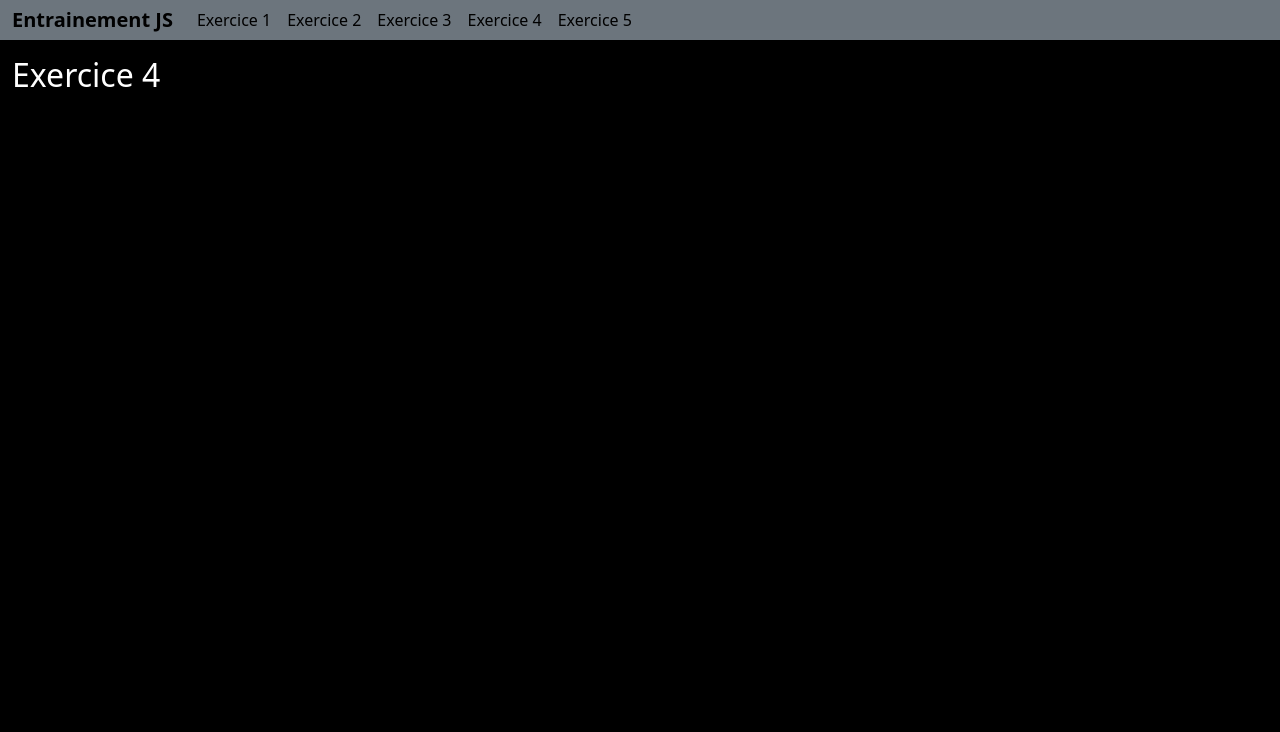
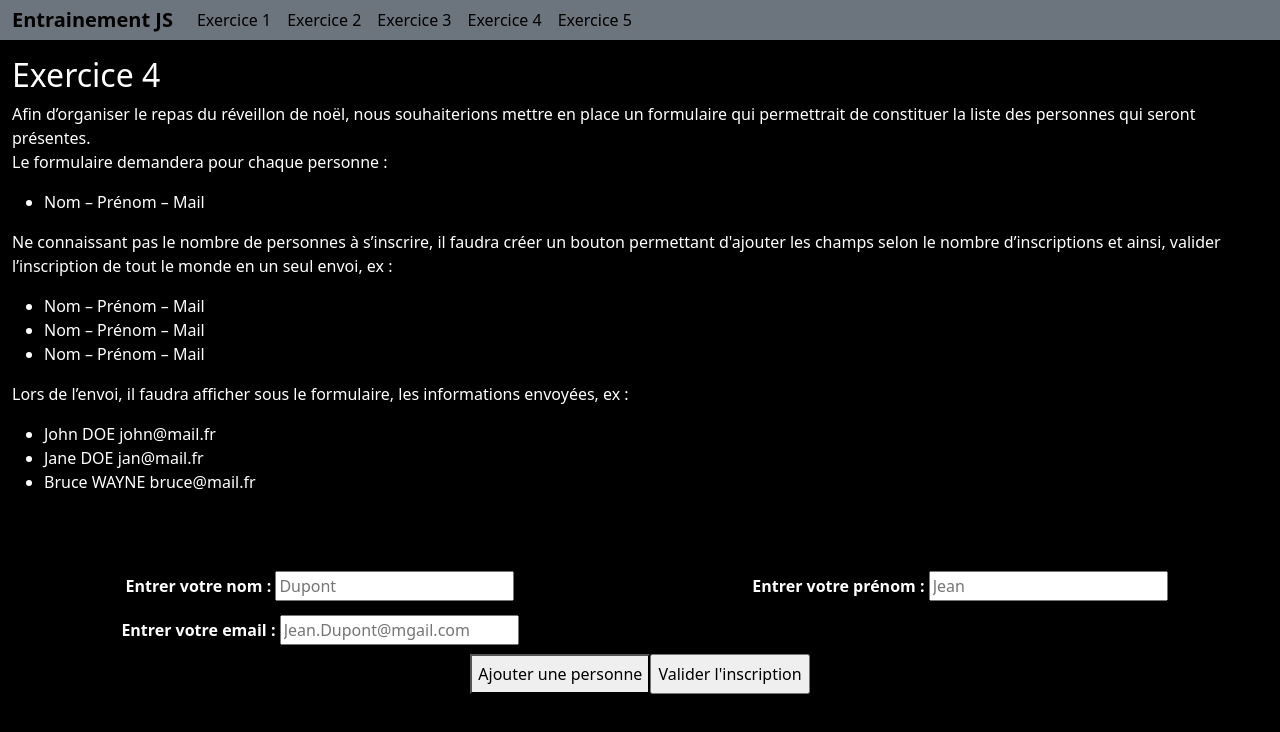
Before and after one commit to Dark6C/jsEntrainement, a plain HTML site: page assets/pages/exercice4.html in a window 1280 px wide. Drawn offline with nearby package versions, Linux system fonts and the light colour scheme.

Commit message:
debut de l'exo 4

```diff
--- a/assets/pages/exercice4.html
+++ b/assets/pages/exercice4.html
@@ -1,14 +1,11 @@
 <!DOCTYPE html>
 <html>
+
 <head>
   <meta charset="utf-8" />
   <title>Entrainement JavaScript</title>
-    <link
-      href="https://cdn.jsdelivr.net/npm/bootstrap@5.3.0/dist/css/bootstrap.min.css"
-      rel="stylesheet"
-      integrity="sha384-9ndCyUaIbzAi2FUVXJi0CjmCapSmO7SnpJef0486qhLnuZ2cdeRhO02iuK6FUUVM"
-      crossorigin="anonymous"
-    />
+  <link href="https://cdn.jsdelivr.net/npm/bootstrap@5.3.0/dist/css/bootstrap.min.css" rel="stylesheet"
+    integrity="sha384-9ndCyUaIbzAi2FUVXJi0CjmCapSmO7SnpJef0486qhLnuZ2cdeRhO02iuK6FUUVM" crossorigin="anonymous" />
   <link rel="stylesheet" href="../css/style.css" />
 </head>
 
@@ -18,56 +15,97 @@
       <nav class="navbar navbar-expand-lg bg-body-tertiary p-0">
         <div class="container-fluid bg-secondary">
           <a class="navbar-brand fw-bolder" href="../../index.html">Entrainement JS</a>
-            <button
-              class="navbar-toggler"
-              type="button"
-              data-bs-toggle="collapse"
-              data-bs-target="#navbarSupportedContent"
-              aria-controls="navbarSupportedContent"
-              aria-expanded="false"
-              aria-label="Toggle navigation"
-            >
+          <button class="navbar-toggler" type="button" data-bs-toggle="collapse"
+            data-bs-target="#navbarSupportedContent" aria-controls="navbarSupportedContent" aria-expanded="false"
+            aria-label="Toggle navigation">
             <span class="navbar-toggler-icon"></span>
           </button>
           <div class="collapse navbar-collapse" id="navbarSupportedContent">
             <ul class="navbar-nav me-auto mb-2 mb-lg-0">
               <li class="nav-item">
-                  <a class="nav-link active" href="./exercice1.html"
-                    >Exercice 1</a
-                  >
+                <a class="nav-link active" href="./exercice1.html">Exercice 1</a>
               </li>
               <li class="nav-item">
-                  <a class="nav-link active" href="./exercice2.html"
-                    >Exercice 2</a
-                  >
+                <a class="nav-link active" href="./exercice2.html">Exercice 2</a>
               </li>
               <li class="nav-item">
-                  <a class="nav-link active" href="./exercice3.html"
-                    >Exercice 3</a
-                  >
+                <a class="nav-link active" href="./exercice3.html">Exercice 3</a>
               </li>
               <li class="nav-item">
-                  <a class="nav-link active" href="./exercice4.html"
-                    >Exercice 4</a
-                  >
+                <a class="nav-link active" href="./exercice4.html">Exercice 4</a>
               </li>
               <li class="nav-item">
-                  <a class="nav-link active" href="./exercice5.html"
-                    >Exercice 5</a
-                  >
+                <a class="nav-link active" href="./exercice5.html">Exercice 5</a>
               </li>
             </ul>
           </div>
         </div>
       </nav>
+      <div>
+        <h2 class="mt-3">Exercice 4</h2>
+        <p>Afin d’organiser le repas du réveillon de noël, nous souhaiterions mettre en place un formulaire qui
+          permettrait de constituer la liste des personnes qui seront présentes.<br> Le formulaire demandera pour chaque
+          personne :</p>
+        <ul>
+          <li>Nom – Prénom – Mail</li>
+        </ul>
+        <p>Ne connaissant pas le nombre de personnes à s’inscrire, il faudra créer un bouton permettant d'ajouter les
+          champs selon le nombre d’inscriptions et ainsi, valider l’inscription de tout le monde en un seul envoi, ex :
+        </p>
+        <ul>
+          <li>Nom – Prénom – Mail</li>
+          <li>Nom – Prénom – Mail</li>
+          <li>Nom – Prénom – Mail</li>
+        </ul>
+        <p>Lors de l’envoi, il faudra afficher sous le formulaire, les informations envoyées, ex :</p>
+        <ul>
+          <li>John DOE john@mail.fr</li>
+          <li>Jane DOE jan@mail.fr</li>
+          <li>Bruce WAYNE bruce@mail.fr</li>
+        </ul>
+      </div>
+      <div>
+        <form action="" class="row mt-5">
+          <div class="form-group col-lg-6 d-flex justify-content-center">
+            <div>
+              <label for="name" class="mb-1 mt-3 fw-semibold">Entrer votre nom :
 
-          <h2 class="mt-3">Exercice 4</h2>
+              </label>
+              <input type="text" name="lastName" id="lastName" placeholder="Dupont">
+
+            </div>
+          </div>
+          <div class="form-group col-lg-6 d-flex justify-content-center">
+            <div>
+              <label for="name" class="mb-1 mt-3 fw-semibold">Entrer votre prénom :
+
+              </label>
+              <input type="text" name="firstName" id="firstName" placeholder="Jean">
+
+            </div>
+          </div>
+          <div class="form-group col-lg-6 d-flex justify-content-center">
+            <div>
+              <label for="email" class="mb-1 mt-3 fw-semibold">Entrer votre email :
+
+              </label>
+              <input type="email" name="email" id="email" placeholder="Jean.Dupont@mgail.com">
+
+            </div>
+          </div>
+
+        </form>
+
+      </div>
+      <div class=" form-group col-lg-6 d-flex justify-content-center"><button type="button" class="mt-2" onclick="ajouterChamp()">Ajouter une personne</button>
+        <br><br>
+        <input type="submit" class="mt-2" value="Valider l'inscription">
+      </div>
 
       <script defer src="../js/script1.js"></script>
-    <script
-      src="https://cdn.jsdelivr.net/npm/bootstrap@5.3.0/dist/js/bootstrap.bundle.min.js"
+      <script src="https://cdn.jsdelivr.net/npm/bootstrap@5.3.0/dist/js/bootstrap.bundle.min.js"
         integrity="sha384-geWF76RCwLtnZ8qwWowPQNguL3RmwHVBC9FhGdlKrxdiJJigb/j/68SIy3Te4Bkz"
-      crossorigin="anonymous"
-    ></script>
+        crossorigin="anonymous"></script>
 </body>
+
 </html>
```
Lines whose indentation alone changed are shown as unchanged.
